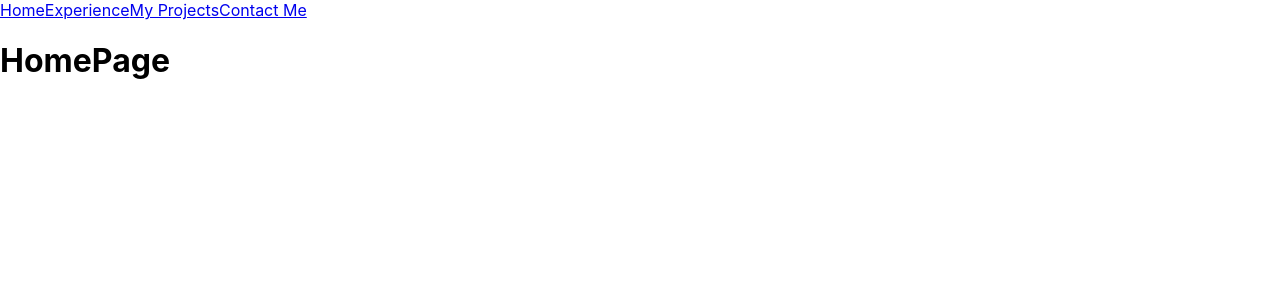
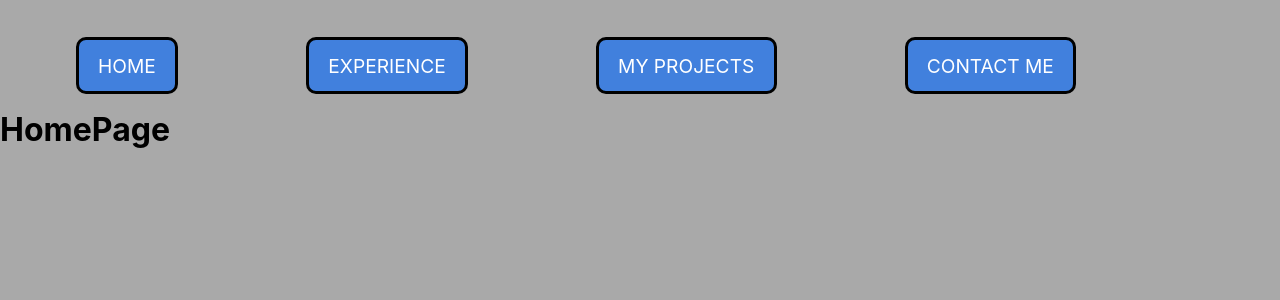
Before and after one commit to jacobjc2/portfolio-react, a React (Create React App) app: page / in a window 1280 px wide. Shown: the top 300 px of the page. Built offline with nearby package versions, Linux system fonts and the light colour scheme.

Commit message:
Added style to background and navbar

```diff
--- /dev/null
+++ b/src/assets/navbar.css
@@ -0,0 +1,50 @@
+.navbar {
+    clear:both;
+    float:left;
+    margin-top:1em;
+    padding-bottom:1em;
+    width:100%;
+    background-color:inherit;
+    text-align: center;
+}
+
+.navbar li {
+    display: inline-block;
+    border: 3px solid black;
+    border-radius: 10px;
+    margin-right:10%;
+    background-color: #4180dd;
+}
+
+.navbar li a:hover {
+    color:#FFFFFF;
+    text-transform: uppercase;
+    text-decoration: none;
+}
+
+.navbar li:hover {
+    border: 3px solid #FFFFFF;
+    border-radius: 10px;
+    background-color: #dd417f;
+}
+
+.navbar li a {
+    color:#FFFFFF;
+    font-size: 1.2em;
+    text-transform: uppercase;
+    text-decoration: none;
+    display: inline-block;
+    padding: 0.7em 1em 0.7em 1em;
+}
+
+.navbar li:active a {
+    color:#FFFFFF;
+    text-transform: uppercase;
+    text-decoration: none;
+}
+
+.navbar li:active {
+    border: 3px solid #FFFFFF;
+    border-radius: 10px;
+    background-color: #dd417f;
+}
--- a/src/components/Navbar.js
+++ b/src/components/Navbar.js
@@ -1,10 +1,20 @@
+import '../assets/navbar.css';
+
 export const Navbar = () => {
     return (
-        <nav>
-            <a href="/">Home</a>
-            <a href="/experience">Experience</a>
-            <a href="/projects">My Projects</a>
-            <a href="/contact">Contact Me</a>
+        <nav class="navbar">
+            <li>
+                <a href="/">Home</a>
+            </li>
+            <li>
+                <a href="/experience">Experience</a>
+            </li>
+            <li>
+                <a href="/projects">My Projects</a>
+            </li>
+            <li>
+                <a href="/contact">Contact Me</a>
+            </li>
         </nav>
     );
 }
--- a/src/index.css
+++ b/src/index.css
@@ -5,6 +5,7 @@ body {
     sans-serif;
   -webkit-font-smoothing: antialiased;
   -moz-osx-font-smoothing: grayscale;
+  background-color: darkgrey;
 }
 
 code {
```
